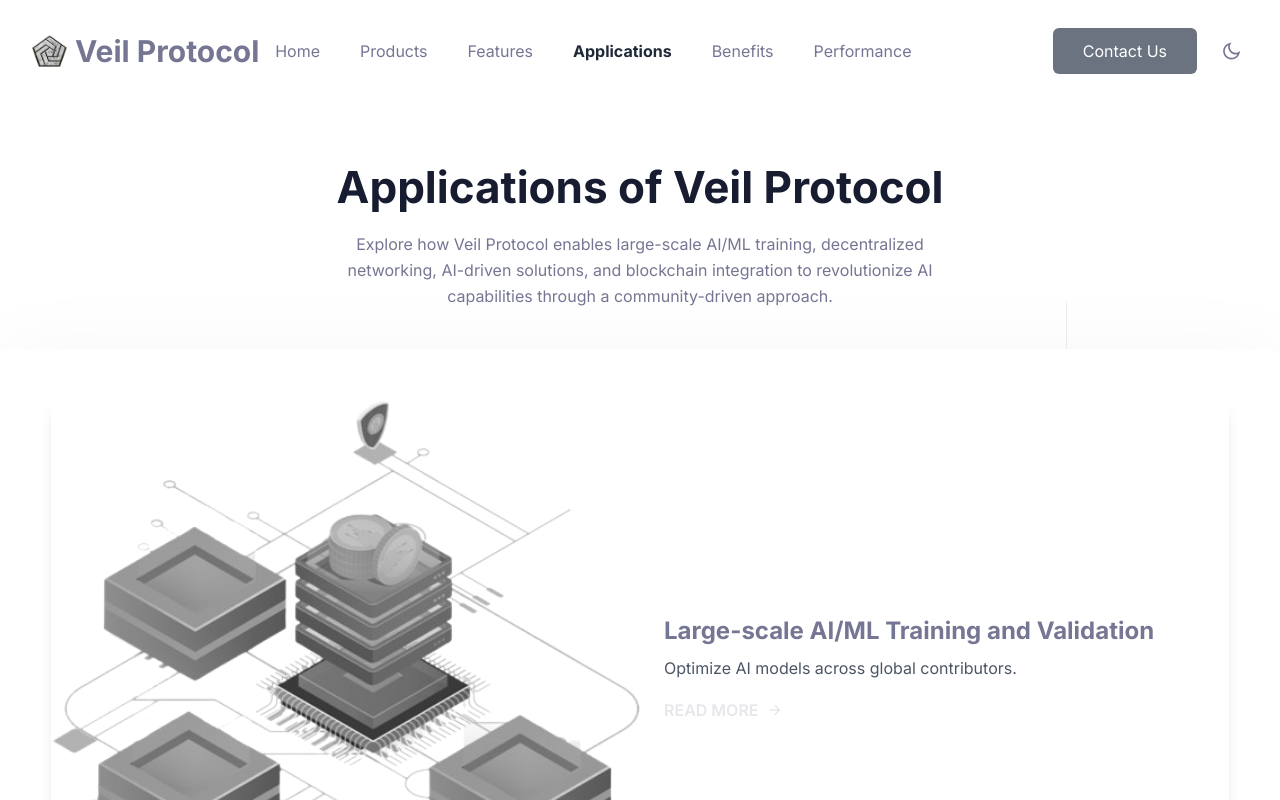
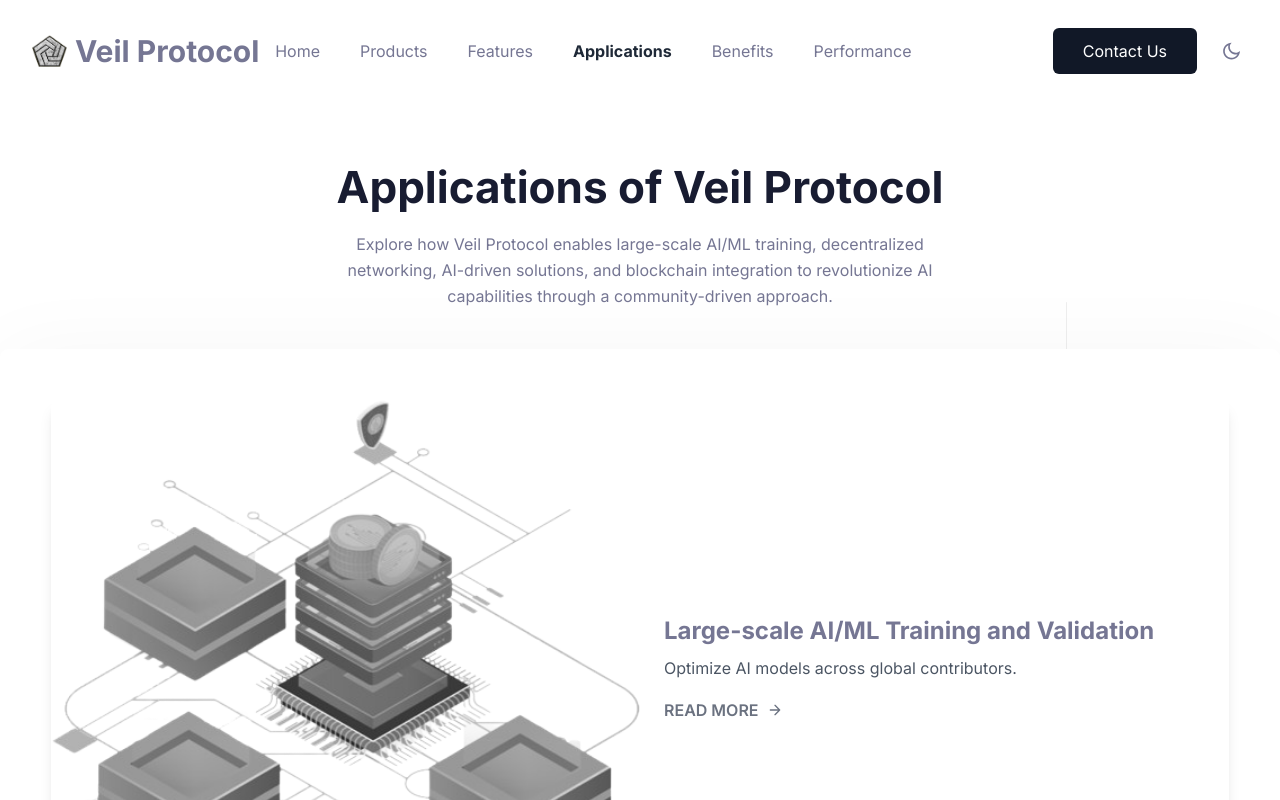
Before and after one commit to BitFancy/Tennet-Frontend, a Next.js app: page /applications in a window 1280 px wide. Shown: the top 800 px of the page. Built offline with nearby package versions, Linux system fonts and the light colour scheme.

Commit message:
fix: contact us button style

```diff
--- a/components/Applications/SingleApplication.tsx
+++ b/components/Applications/SingleApplication.tsx
@@ -51,7 +51,7 @@ const SingleApplication = ({ application }: { application: Application }) => {
                 </p>
                 <a
                   href="/support"
-                  className="flex items-center font-semibold text-gray-200"
+                  className="flex items-center font-semibold text-gray-500 dark:text-gray-300"
                 >
                   READ MORE
                   <svg
--- a/components/Header/index.tsx
+++ b/components/Header/index.tsx
@@ -157,7 +157,7 @@ const Header = () => {
           <div className="mt-7 flex items-center gap-6 xl:mt-0">
             <Link
               href="/support"
-              className="flex items-center justify-center rounded-md bg-gray-500 px-7.5 py-2.5 text-regular text-white duration-300 ease-in-out hover:bg-gray-700"
+              className="flex items-center justify-center rounded-md bg-gray-900 px-7.5 py-2.5 text-regular text-white duration-300 ease-in-out hover:bg-gray-700 dark:bg-white dark:text-gray-900"
             >
               Contact Us
             </Link>
```
